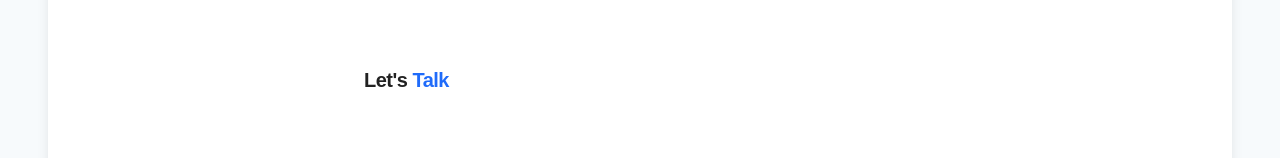
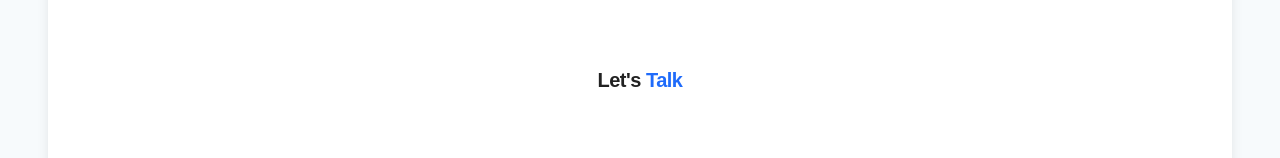
Before and after one commit to mpratap-dev/mahesh, a Next.js app: page /contact in a window 1280 px wide. Shown: the part 143-301 px from the top of the page. Built offline with nearby package versions, Linux system fonts and the light colour scheme.

Commit message:
UI mobile channges

```diff
--- a/pages/contact.jsx
+++ b/pages/contact.jsx
@@ -3,7 +3,7 @@ import SOCIAL from "../constants/social.json";
 const Contact = () => (
   <div className="p-5 md:py-20 md:px-5 md:w-3/6 mx-auto h-full flex items-center px-24">
     <div className="container">
-      <h2 className="tracking-tight mb-12 md:mb-4 md:mb-16 leading-10 font-black dark:text-gray-200 text-xl sm:text-5xl sm:leading-none md:text-xl">
+      <h2 className="tracking-tight mb-12 md:mb-4 md:mb-16 leading-10 font-black dark:text-gray-200 text-xl sm:text-5xl sm:leading-none md:text-xl text-left md:text-center">
         Let's <span class="text-primary">Talk</span>
       </h2>
       <div className="grid gap-10 md:gap-5 grid-cols-1 md:grid-cols-5 md:grid-rows-2">
```
